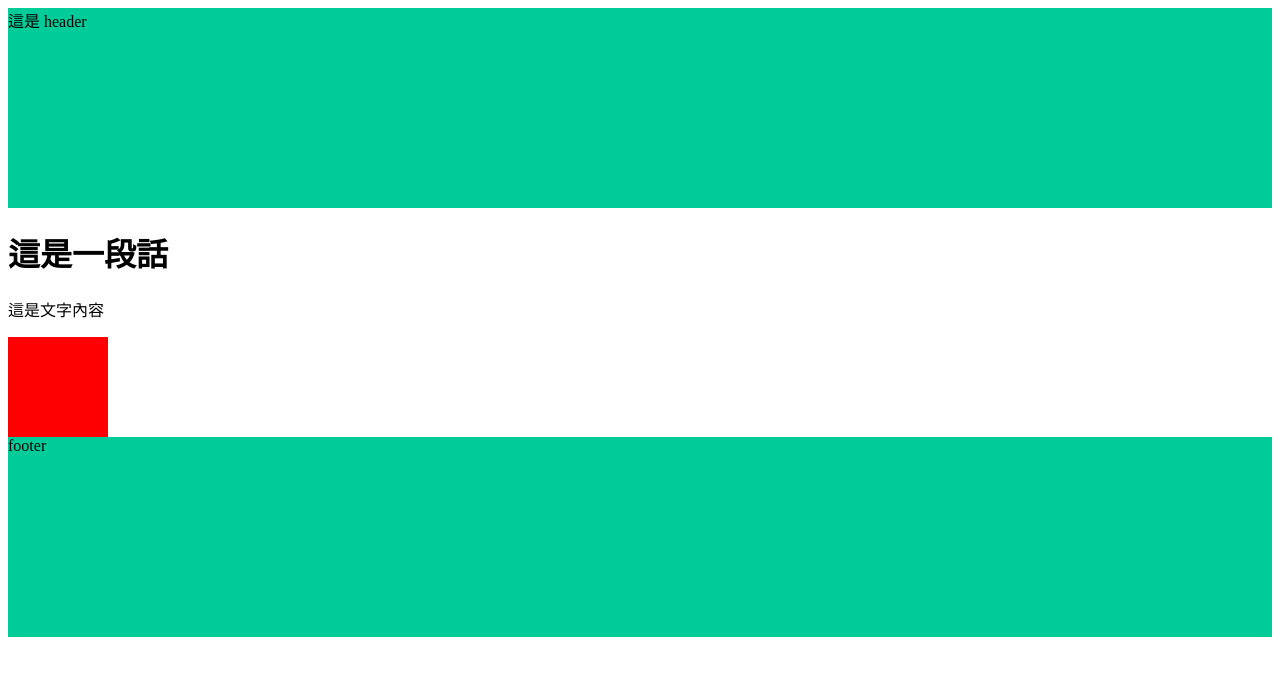
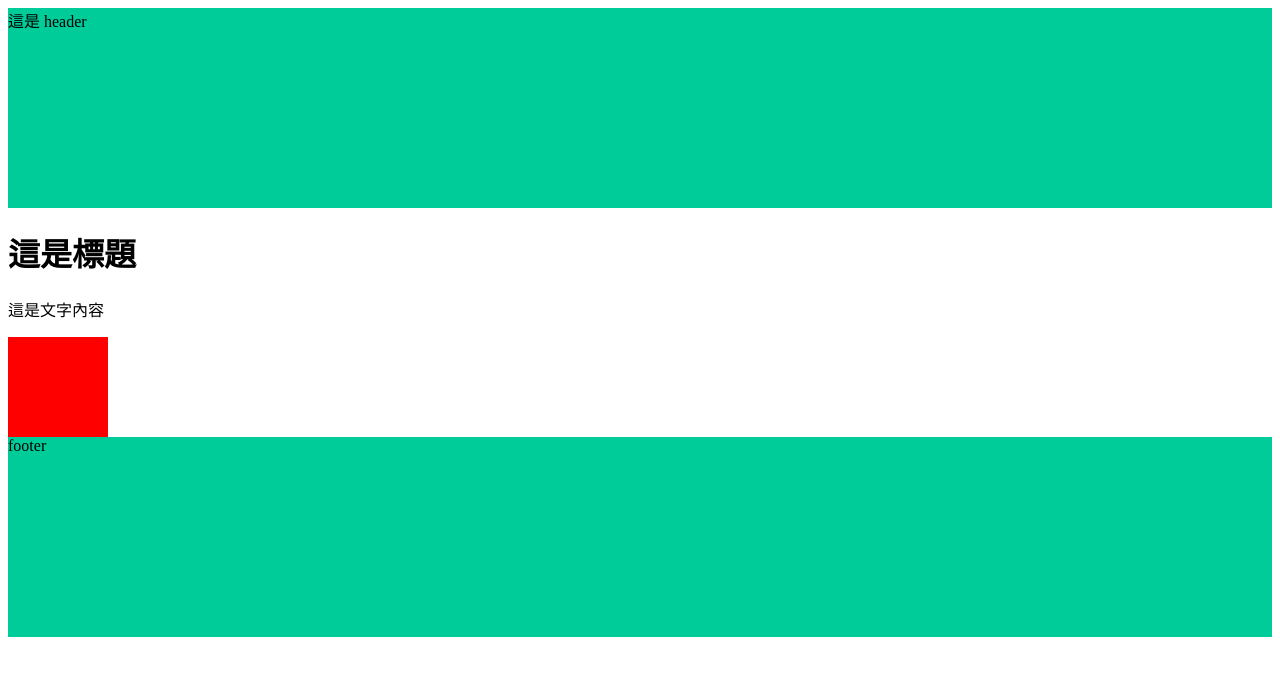
Before and after one commit to skar5268/gulp_practice, a plain HTML site: page index.html in a window 1280 px wide. Drawn offline with Linux system fonts and the light colour scheme.

Commit message:
Update 2021-01-13T06:03:54.730Z

```diff
--- a/index.html
+++ b/index.html
@@ -16,9 +16,10 @@
 
 
 <h1>
-  這是一段話
+  這是標題
 </h1>
 <p>這是文字內容</p>
+
 
 <div class="box"></div>
 
```
